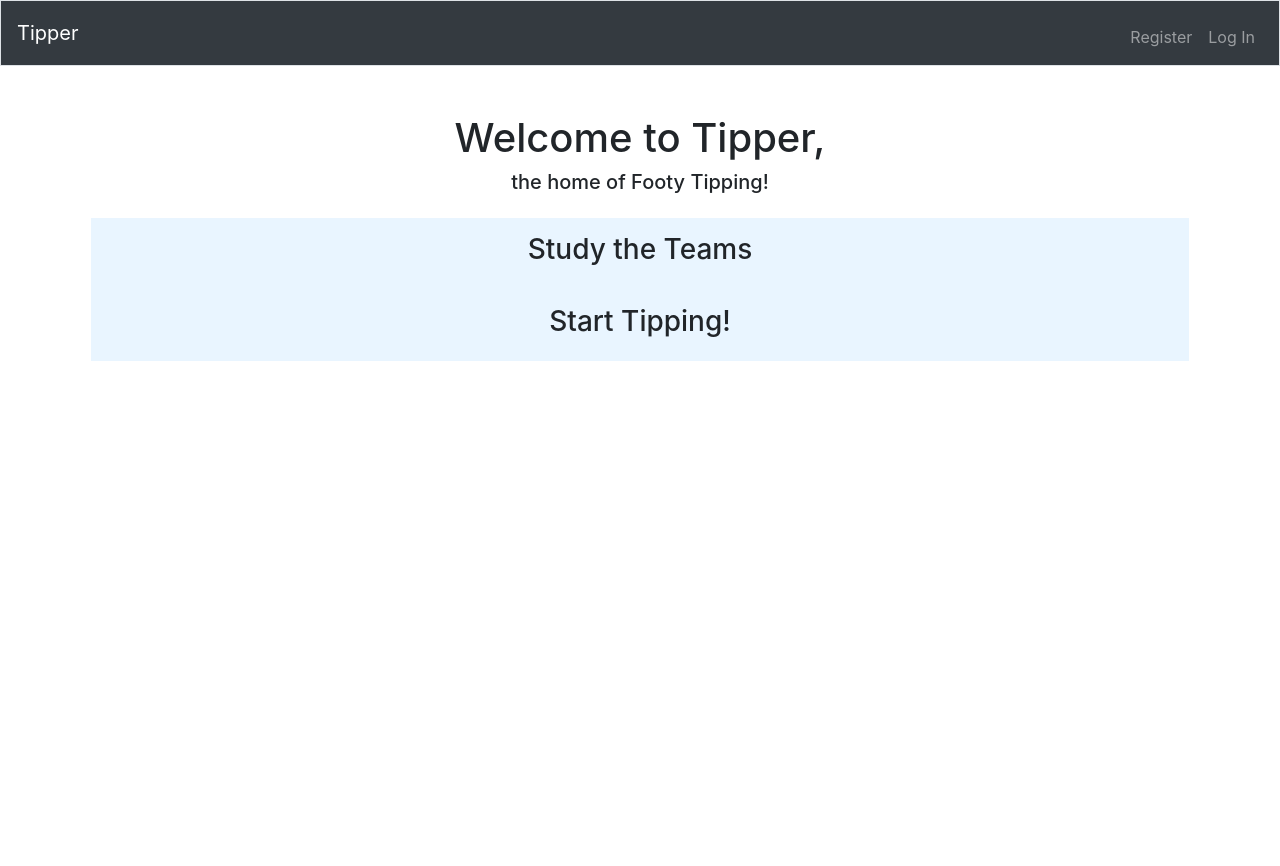
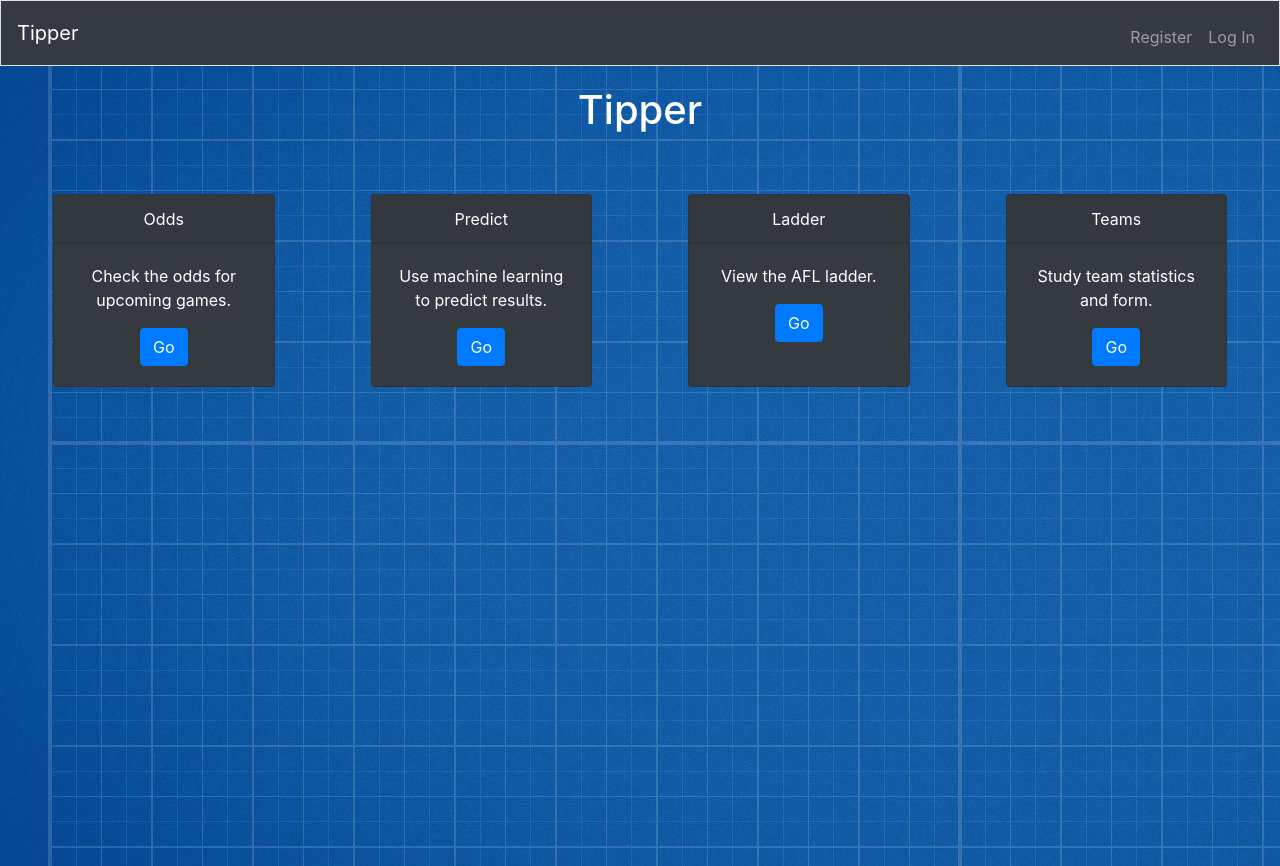
Before and after one commit to mitchmike/tipper-api, a Flask app: page / in a window 1280 px wide. Before the commit the page ends 361 px from the top, so only its background shows below. Run offline with Flask 3, Linux system fonts and the light colour scheme; parts of the project's set-up code (start-up, migrations or seed data) failed here and were passed over.

Commit message:
some shitty design updates

```diff
--- a/api/route/api/select_api.py
+++ b/api/route/api/select_api.py
@@ -59,7 +59,8 @@ def get_games(args):
             if key == 'lastXRounds':
                 last_x_games = get_recent_year_rounds(value)
                 earliest = last_x_games[-1]
-                data = data.filter(or_(Game.year > earliest[0], and_(Game.year == earliest[0], Game.round_number >= earliest[1])))
+                data = data.filter(
+                    or_(Game.year > earliest[0], and_(Game.year == earliest[0], Game.round_number >= earliest[1])))
         data = data.order_by('year', 'round_number').all()
         includeStats = False
         if 'includeStats' in args.keys():
@@ -67,6 +68,7 @@ def get_games(args):
                 includeStats = True
         schema = GameMatchStatsSchema(many=True) if includeStats else GameSchema(many=True)
         return schema.dump(data)
+
 
 @bp.route("/players")
 def select_players():
--- a/api/static/styles.css
+++ b/api/static/styles.css
@@ -37,7 +37,28 @@ main {
     color: rgb(236, 113, 113);
 }
 
+.img-wrapper{
+    position: relative;
+    overflow:hidden;
+    height:800px;
+}
 
+.img-wrapper img{
+    position: absolute;
+    top:-100%; left:0; right: 0; bottom:-100%;
+    margin: auto;
+}
+
+.card {
+    width: 350px;
+    max-width: 350px;
+}
+
+.card:hover{
+     transform: scale(1.02);
+    transition: ease all 0.3s;
+  box-shadow: 0 10px 20px rgba(0,0,0,.12), 0 4px 8px rgba(0,0,0,.06);
+}
 
 .statcheckboxes {
     padding:10px;
@@ -56,6 +77,10 @@ main {
     margin: auto;
     padding: 10px;
     border-radius: 10px;
+}
+
+.form-text-input {
+    max-width: 500px;
 }
 
 @media (min-width: 992px) {
--- a/api/templates/app/app_base.html
+++ b/api/templates/app/app_base.html
@@ -14,10 +14,10 @@
         <div class="collapse navbar-collapse" id="navbar">
             {% if session.user_id %}
                 <ul class="navbar-nav mr-auto mt-2">
-                    <li class="nav-item"><a class="nav-link" id="tip" href="/odds">Odds</a></li>
-                    <li class="nav-item"><a class="nav-link" id="predict" href="/predict">Predict</a></li>
-                    <li class="nav-item"><a class="nav-link" id="ladder" href="/ladder">Ladder</a></li>
-                    <li class="nav-item"><a class="nav-link" id="teamdetail" href="/teamdetail">Team Detail</a></li>
+                    <li class="nav-item"><a class="nav-link" id="tip" href={{ url_for('app.odds.tip') }}>Odds</a></li>
+                    <li class="nav-item"><a class="nav-link" id="predict" href={{ url_for('app.predict.predict') }}>Predict</a></li>
+                    <li class="nav-item"><a class="nav-link" id="ladder" href={{ url_for('app.ladder.ladder') }}>Ladder</a></li>
+                    <li class="nav-item"><a class="nav-link" id="teamdetail" href={{ url_for('app.teamdetail.teamdetail') }}>Teams</a></li>
 
                 </ul>
                 <ul class="navbar-nav ml-auto mt-2">
@@ -34,7 +34,7 @@
     </nav>
 {% endblock %}
 {% block primary %}
-    <main class="container-fluid p-5">
+    <main class="container-fluid p-0 m-0">
         <div aria-live="polite" aria-atomic="true" style="position: relative; min-height: 200px;">
             <!-- Position it -->
             <div style="position: absolute; top: 0; right: 0;">
--- a/api/templates/app/index.html
+++ b/api/templates/app/index.html
@@ -5,30 +5,64 @@ Home
 {% endblock %}
 
 {% block main %}
-<div class="container">
-    <h1 >Welcome to Tipper, </h1>
-    <h5 >the home of Footy Tipping!</h5>
-    <div class="container p-3" id="indexmenu" style="max-width: 1100px;">
-        <div class="row">
-            <div class="col-sm p-2">
+    <div class="container-fluid p-0 m-0">
+        <div class="bg-dark text-white">
+            <div class="img-wrapper ">
+                <img src="{{ url_for('static', filename='canvas.jpg') }}"
+                     alt="home_page_card_background">
             </div>
-            <div class="col-sm p-2">
-                <a class="btn " href="/teamdetail"><h3>Study the Teams</h3></a>
+            <div class="card-img-overlay">
+                <h1 class="card-title">Tipper</h1>
+                <div class="row d-flex">
+                    <div class="col-sm-3 p-5 d-flex justify-content-center">
+                        <div class="card text-center bg-dark text-white ">
+                            <div class="card-header">
+                                Odds
                             </div>
-            <div class="col-sm p-2">
+                            <div class="card-body">
+                                <p class="card-text">Check the odds for upcoming games.</p>
+                                <a href="{{ url_for('app.odds.tip') }}" class="btn btn-primary stretched-link">Go</a>
+                            </div>
+
                         </div>
                     </div>
-        <div class="row">
-            <div class="col-sm p-2">
-
+                    <div class="col-sm-3 p-5 d-flex justify-content-center">
+                        <div class="card text-center bg-dark text-white ">
+                            <div class="card-header">
+                                Predict
                             </div>
-            <div class="col-sm p-2">
-                <a class="btn " href="/tip"><h3>Start Tipping!</h3></a>
+                            <div class="card-body">
+                                <p class="card-text">Use machine learning to predict results.</p>
+                                <a href="{{ url_for('app.predict.predict') }}" class="btn btn-primary stretched-link">Go</a>
                             </div>
-            <div class="col-sm p-2">
-
+                        </div>
+                    </div>
+                    <div class="col-sm-3 p-5 d-flex justify-content-center">
+                        <div class="card text-center bg-dark text-white ">
+                            <div class="card-header">
+                                Ladder
+                            </div>
+                            <div class="card-body">
+                                <p class="card-text">View the AFL ladder.</p>
+                                <a href="{{ url_for('app.ladder.ladder') }}" class="btn btn-primary stretched-link">Go</a>
+                            </div>
+                        </div>
+                    </div>
+                    <div class="col-sm-3 p-5 d-flex justify-content-center">
+                        <div class="card text-center bg-dark text-white ">
+                            <div class="card-header">
+                                Teams
+                            </div>
+                            <div class="card-body">
+                                <p class="card-text">Study team statistics and form.</p>
+                                <a href="{{ url_for('app.teamdetail.teamdetail') }}" class="btn btn-primary stretched-link">Go</a>
                             </div>
                         </div>
                     </div>
                 </div>
+                <p class="card-text"></p>
+                <p class="card-text"></p>
+            </div>
+        </div>
+    </div>
 {% endblock %}
--- a/api/templates/app/ladder.html
+++ b/api/templates/app/ladder.html
@@ -1,7 +1,7 @@
 {% extends "app/app_base.html" %}
 
 {% block title %}
-Teams
+Ladder
 {% endblock %}
 
 {% block main %}
--- a/api/templates/app/teamdetail.html
+++ b/api/templates/app/teamdetail.html
@@ -46,7 +46,7 @@
 {% endblock %}
 
 {% block title %}
-    {{ team }}
+    Teams
 {% endblock %}
 
 {% block main %}
--- a/api/templates/base.html
+++ b/api/templates/base.html
@@ -17,7 +17,7 @@
             crossorigin="anonymous"></script>
 
     {% block base_headblock %}{% endblock %}
-    <title>{% block title %}{% endblock %}</title>
+    <title>Tipper - {% block title %}{% endblock %}</title>
 </head>
 <body>
 {% block navblock %}{% endblock %}
```
Also changed, not shown: api/route/api/predict_api.py (+4 -3 lines), api/route/app/predict.py (+0 -11 lines), api/templates/app/login.html (+16 -11 lines), api/templates/app/register.html (+37 -23 lines), api/static/canvas.jpg (added). Lines whose indentation alone changed are shown as unchanged.
